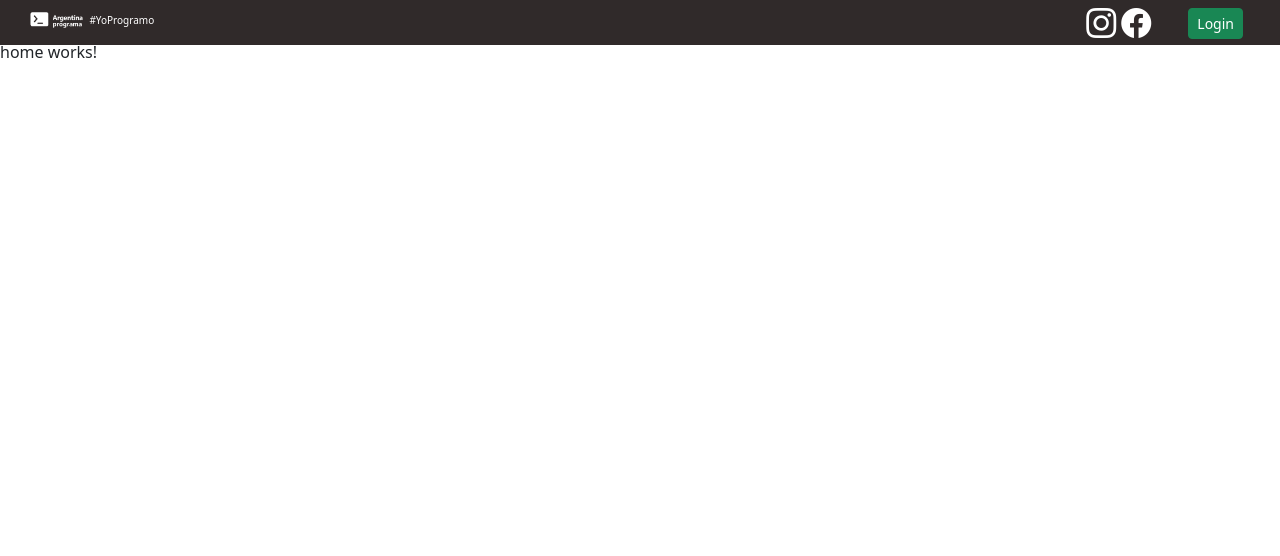
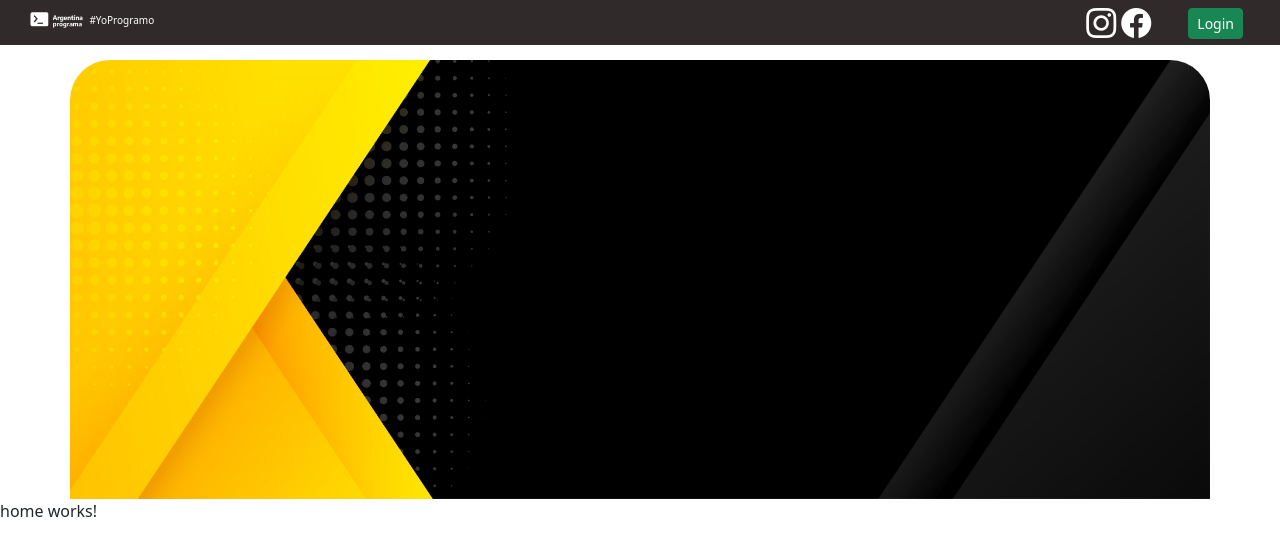
Before and after one commit to ArianSanzo/Portfolio, an Angular app: page / in a window 1280 px wide. Shown: the top 556 px of the page. Built offline with nearby package versions, Linux system fonts and the light colour scheme.

Commit message:
Completado del banner

```diff
--- a/src/app/modules/home/components/header/banner/banner.component.css
+++ b/src/app/modules/home/components/header/banner/banner.component.css
@@ -0,0 +1,29 @@
+@media screen and (min-width: 576px) {
+    .banner{
+        width: 100%;
+        border-top-left-radius: 40px;
+        border-top-right-radius: 40px;
+        padding-left: 0;
+        padding-right: 0;
+        margin-top: 45px;
+        align-self: center;
+    }
+    .banner-seccion{
+        width: 100%;
+        padding-left: 0;
+        padding-right: 0;
+        margin-top: 15px;
+        align-items: center;
+        }
+}
+@media screen and (max-width: 575px) {
+    .banner{
+        width: 100%;
+        margin-top: 45px;
+        }
+    .banner-seccion{
+    width: 100%;
+    padding-left: 0;
+    padding-right: 0;
+    }
+}
--- a/src/app/modules/home/components/header/banner/banner.component.html
+++ b/src/app/modules/home/components/header/banner/banner.component.html
@@ -1 +1,3 @@
-<p>banner works!</p>
+<div class="container-sm banner-seccion">
+    <img class="img-fluid banner" alt="Banner" src="assets\images\Banner.jpg">
+</div>
```
Also changed, not shown: src/assets/images/Banner.jpg (added).
